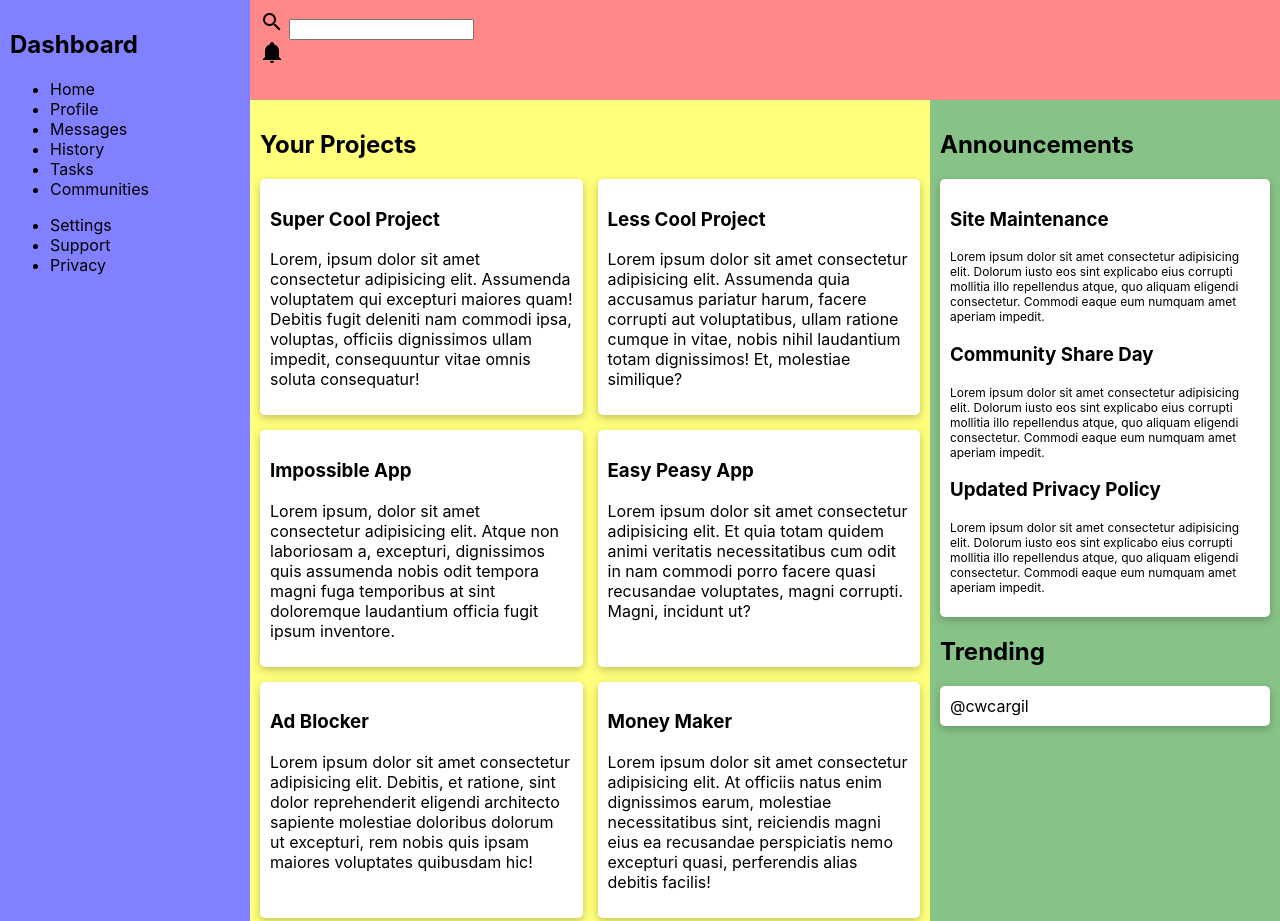
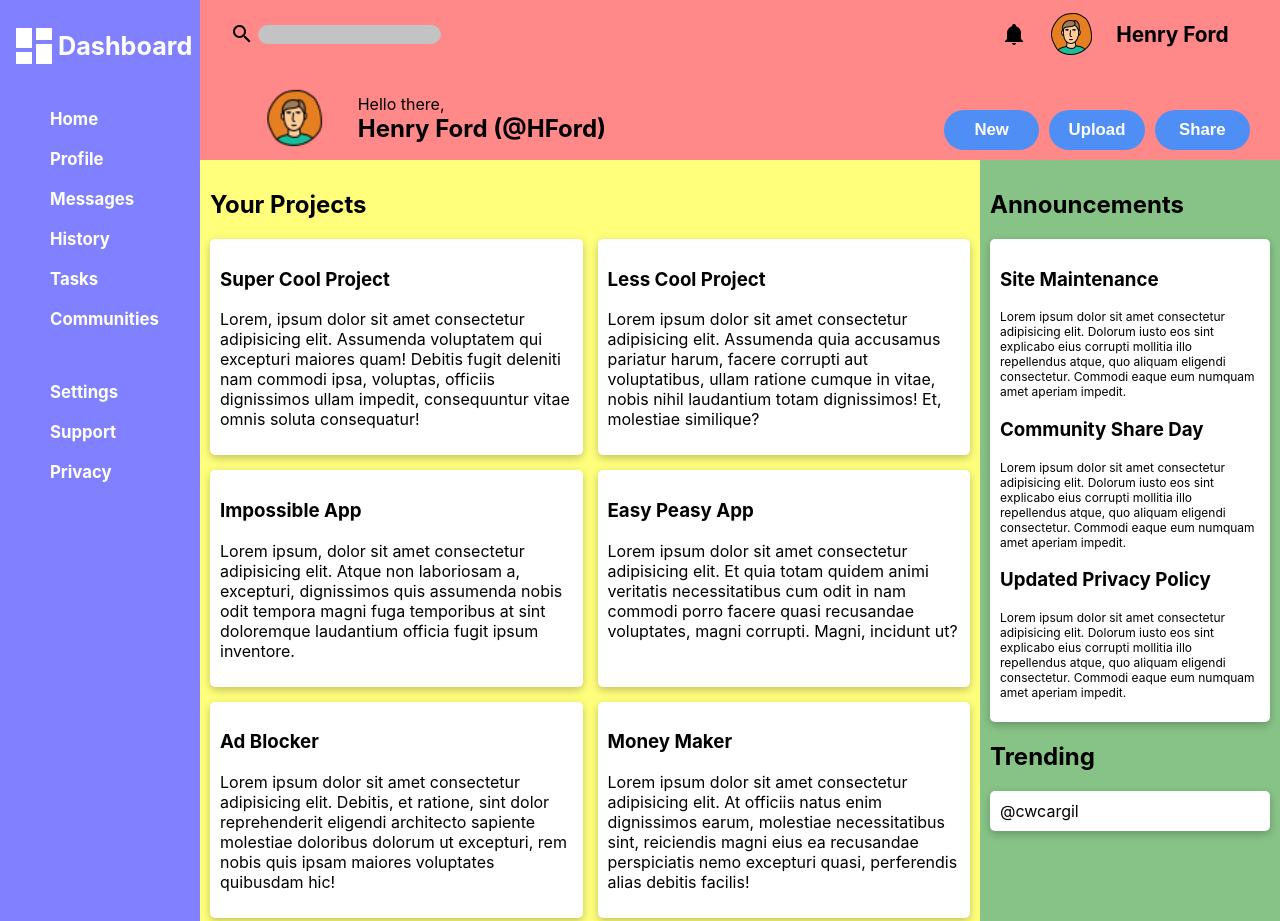
Before and after one commit to corbincargil/dashboard-example, a plain HTML site: page index.html in a window 1280 px wide. Shown: the top 921 px of the page. Drawn offline with Linux system fonts and the light colour scheme.

Commit message:
updated header formatting/styling

```diff
--- a/index.html
+++ b/index.html
@@ -10,20 +10,39 @@
 <body>
     <div class="dashboard-wrapper">
         <div class="header">
+            <div class="upper-header">
                 <div class="search-bar">
                     <img src="./icons/magnify.png" alt="search">
                     <input type="text">
                 </div>
-            <div class="notifications">
+                <div class="profile-cluster">
                     <img src="./icons/bell.png" alt="alerts">
+                    <img src="./icons/profile-pic.png" alt="">
+                    <span>Henry Ford</span>
                 </div>
                 <div class="user-profile"></div>
-            <div class="greeting"></div>
-            <div class="buttons"></div>
+            </div>
+            <div class="lower-header">
+                <div class="greeting">
+                    <img src="./icons/profile-pic.png" alt="">
+                    <div class="greeting-text">
+                        Hello there,
+                        <h2>Henry Ford (@HFord)</h2>
+                    </div>
+                </div>
+                <div class="buttons">
+                    <button class="button">New</button>
+                    <button class="button">Upload</button>
+                    <button class="button">Share</button>
+                </div>
+            </div>
         </div>
         <div class="nav">
             <div class="main-logo">
+                <div class="nav-comp">
+                    <img src="./icons/view-dashboard.png" alt="">
                     <h2>Dashboard</h2>
+                </div>
             </div>
             <div class="links">
                 <ul>
--- a/styles.css
+++ b/styles.css
@@ -4,6 +4,7 @@
     --secondary-bg-color: white;
     --card-shadow: rgba(0, 0, 0, 0.24) 0px 3px 8px;
     --card-padding: 10px;
+    --button-bg-color: rgb(79, 143, 245);
 }
 
 body{
@@ -14,20 +15,103 @@ body{
 
 div.dashboard-wrapper{
     display: grid;
-    grid-template-columns: minmax(200px,250px) 2fr minmax(250px,350px);
-    grid-template-rows: minmax(80px,100px) 2fr 2fr .5fr;
+    grid-template-columns: minmax(160px,200px) 2fr minmax(200px,300px);
+    grid-template-rows: minmax(150px,160px) 2fr 2fr .5fr;
 }
 
 div.header{
     padding: var(--dash-component-padding);
     background-color: rgba(255, 0, 0, 0.461);
     grid-area: 1/2/2/4;
+    display: flex;
+    flex-direction: column;
+    justify-content: space-between;
+}
+
+.upper-header,
+.lower-header{
+    display: grid;
+    grid-template-columns: repeat(10,1fr);
+    grid-template-rows: 1fr;
+    padding: 0px 20px 0px;
+}
+
+.search-bar{
+    display: flex;
+    align-items: center;
+    gap: 4px;
+}
+
+.search-bar input{
+    border-radius: 12px;
+    border: 1px solid var(--main-bg-color);
+    background-color: var(--main-bg-color);
+}
+
+.profile-cluster{
+    grid-area: 1/8/2/11;
+    display: flex;
+    align-items: center;
+    justify-content: space-evenly;
+    font-weight: bold;
+    font-size: 1.3rem;
+}
+
+.greeting{
+    grid-area: 1/1/2/5;
+    display: flex;
+    align-items: center;
+    justify-content: space-evenly;
+}
+
+.greeting h2{
+    margin: 0px;
+    flex: 1;
+}
+.greeting img{
+    flex-basis: 64px;
+    flex-shrink: 2;
+}
+
+.buttons{
+    grid-area: 1/8/2/11;
+    display: flex;
+    justify-content: space-between;
+    align-items: flex-end;
+    gap: 10px;
+}
+
+.button{
+    flex-shrink: .5;
+    flex-basis: 100px;
+    background-color: var(--button-bg-color);
+    border: none;
+    color: white;
+    font-weight: 800;
+    font-size: 1.05rem;
+    border-radius: 20px;
+    height: 40px;
 }
 
 div.nav{
     padding: var(--dash-component-padding);
     background-color: rgba(0, 0, 255, 0.496);
     grid-area: 1/1/4/2;
+    display: flex;
+    flex-direction: column;
+    color: var(--secondary-bg-color);
+    font-weight: 700;
+    font-size: 1.05rem
+}
+
+.nav ul li{
+    list-style: none;
+    line-height: 40px;
+}
+
+.nav-comp{
+    display: flex;
+    align-items: center;
 }
 
 div.projects-container{
@@ -38,7 +122,7 @@ div.projects-container{
 
 #all-projects{
     display: grid;
-    grid-template-columns: repeat(auto-fit, minmax(300px,1fr));
+    grid-template-columns: repeat(auto-fit, minmax(250px,1fr));
     gap: 15px;
 }
 div.projects{
```
Lines whose indentation alone changed are shown as unchanged.
